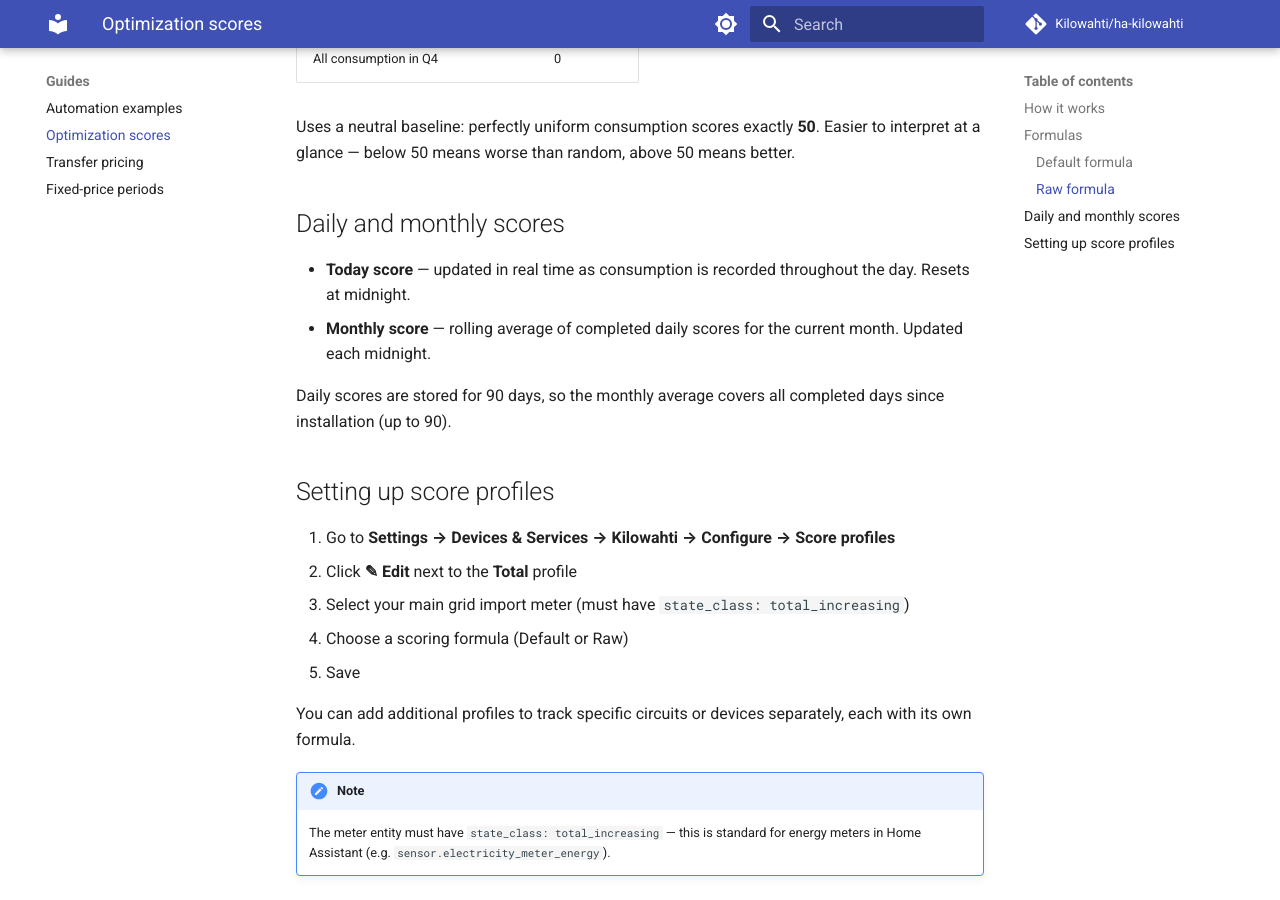
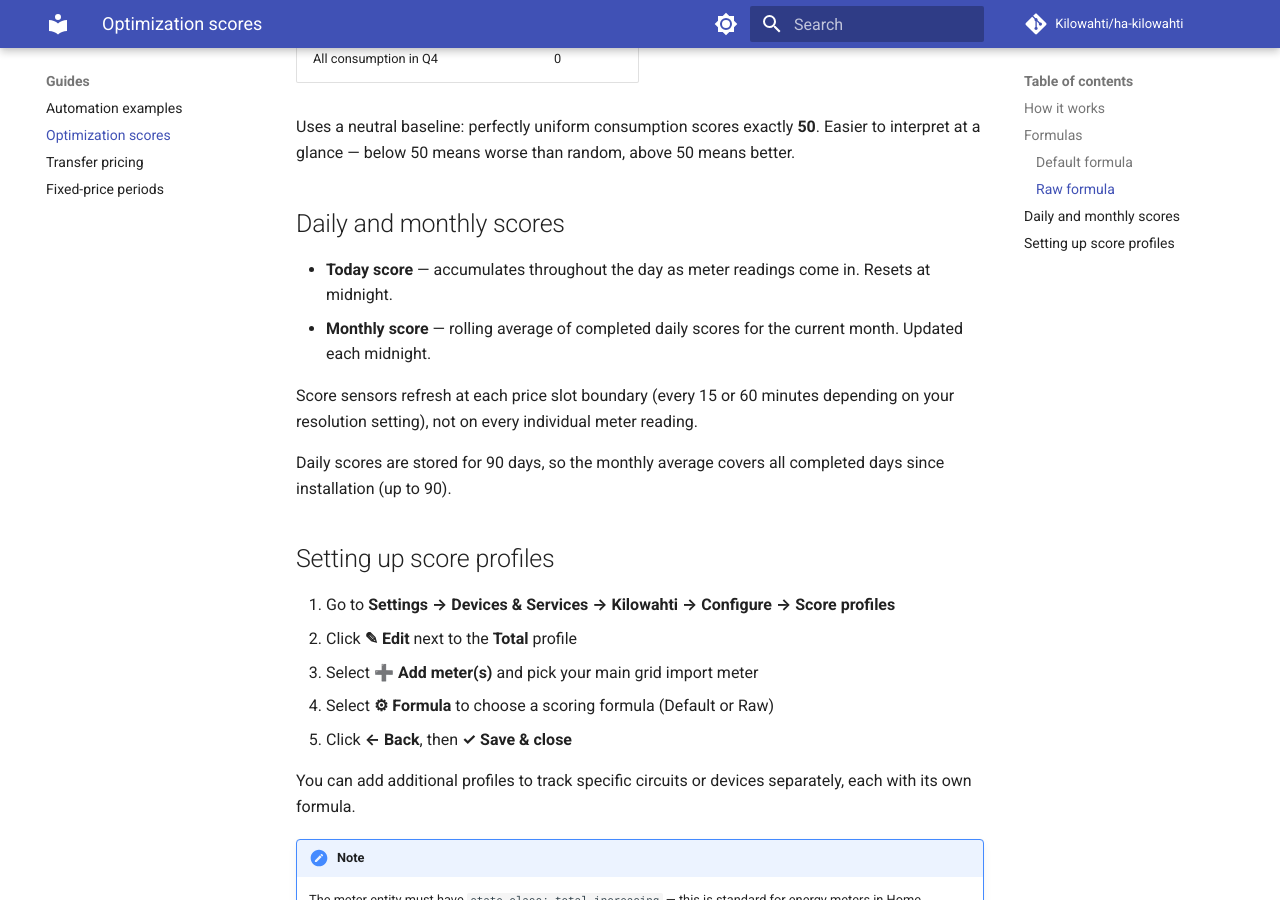
Before and after one commit to Kilowahti/kilowahti-docs, an MkDocs documentation site: the page built from docs/scores.md, in a window 1280 px wide and 900 px high, scrolled down 1725 px. Built offline with MkDocs 1.6.1 and Material for MkDocs 9.7.7, drawn with Linux system fonts in a browser that asks for light colours; comment, search, counter and statistics services are not loaded.

Commit message:
Update scores.md: slot-boundary refresh cadence and new meter setup flow

```diff
--- a/docs/scores.md
+++ b/docs/scores.md
@@ -54,8 +54,10 @@ Uses a neutral baseline: perfectly uniform consumption scores exactly **50**. Ea
 
 ## Daily and monthly scores
 
-- **Today score** — updated in real time as consumption is recorded throughout the day. Resets at midnight.
+- **Today score** — accumulates throughout the day as meter readings come in. Resets at midnight.
 - **Monthly score** — rolling average of completed daily scores for the current month. Updated each midnight.
+
+Score sensors refresh at each price slot boundary (every 15 or 60 minutes depending on your resolution setting), not on every individual meter reading.
 
 Daily scores are stored for 90 days, so the monthly average covers all completed days since installation (up to 90).
 
@@ -63,9 +65,9 @@ Daily scores are stored for 90 days, so the monthly average covers all completed
 
 1. Go to **Settings → Devices & Services → Kilowahti → Configure → Score profiles**
 2. Click **✎ Edit** next to the **Total** profile
-3. Select your main grid import meter (must have `state_class: total_increasing`)
-4. Choose a scoring formula (Default or Raw)
-5. Save
+3. Select **➕ Add meter(s)** and pick your main grid import meter
+4. Select **⚙ Formula** to choose a scoring formula (Default or Raw)
+5. Click **← Back**, then **✓ Save & close**
 
 You can add additional profiles to track specific circuits or devices separately, each with its own formula.
 
```
